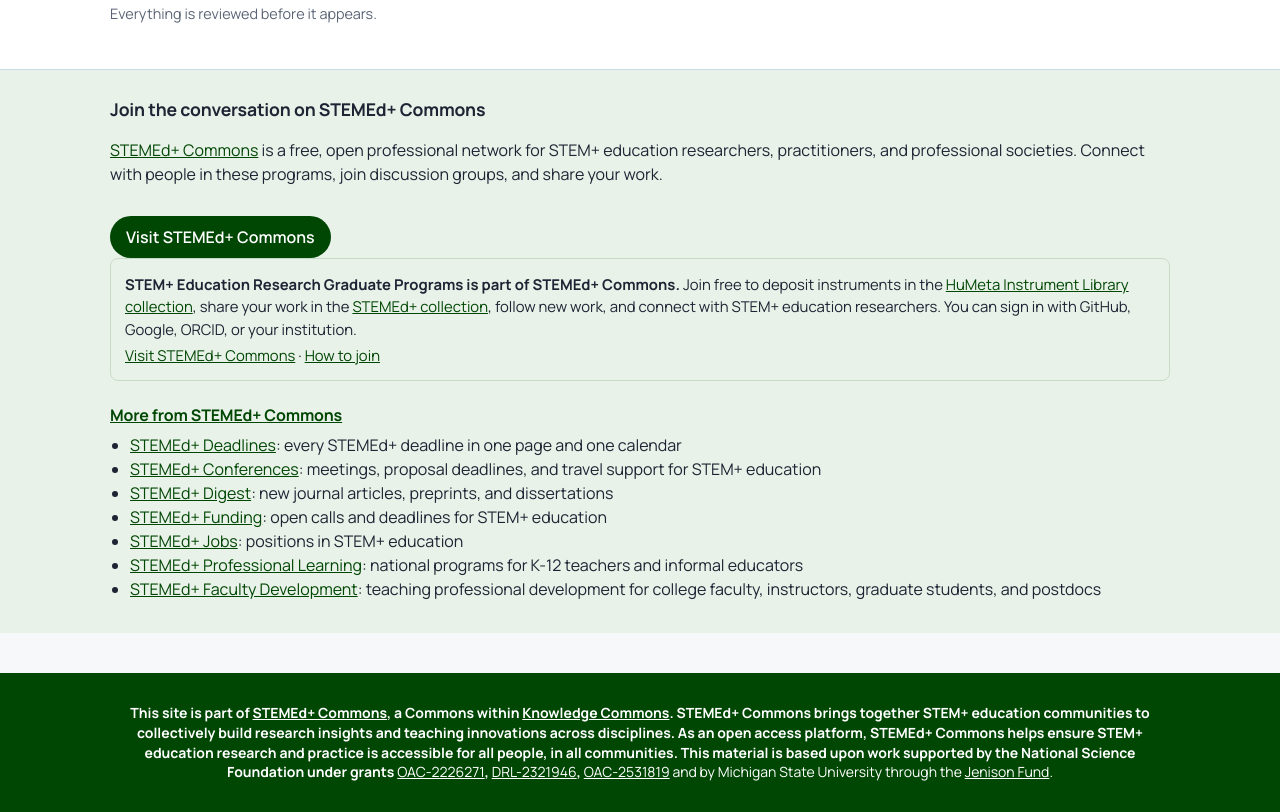
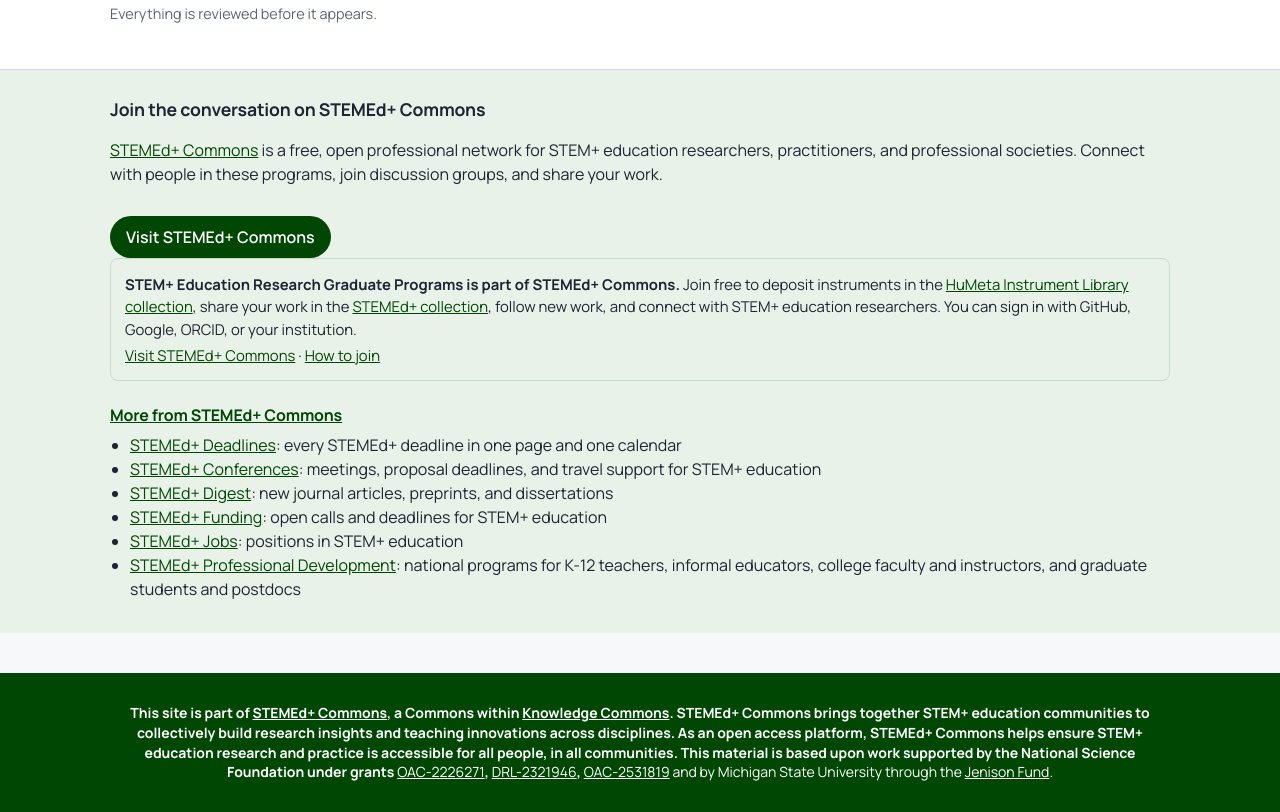
Before and after one commit to JLib271/stem-ed-research-programs, a plain HTML site: page site/index.html in a window 1280 px wide. Shown: the part 1711-2523 px from the top of the page. Drawn offline with Linux system fonts and the light colour scheme; no server answers.

Commit message:
Link to STEMEd+ Professional Development
STEMEd+ Professional Learning and STEMEd+ Faculty Development are now one site,
https://jlib271.github.io/stemed-professional-development/, filtered by role.

Co-Authored-By: Claude Opus 5.5 <noreply@anthropic.com>
Claude-Session: https://claude.ai/code/session_01Xxm9siXygVpFM5Q4XvGHYh

```diff
--- a/site/index.html
+++ b/site/index.html
@@ -157,8 +157,7 @@
       <li><a href="https://jlib271.github.io/STEMEd-Digest/">STEMEd+ Digest</a>: new journal articles, preprints, and dissertations</li>
       <li><a href="https://jlib271.github.io/stemed-funding/">STEMEd+ Funding</a>: open calls and deadlines for STEM+ education</li>
       <li><a href="https://jlib271.github.io/stemed-jobs/">STEMEd+ Jobs</a>: positions in STEM+ education</li>
-      <li><a href="https://jlib271.github.io/stemed-professional-learning/">STEMEd+ Professional Learning</a>: national programs for K-12 teachers and informal educators</li>
-      <li><a href="https://jlib271.github.io/stemed-faculty-development/">STEMEd+ Faculty Development</a>: teaching professional development for college faculty, instructors, graduate students, and postdocs</li>
+      <li><a href="https://jlib271.github.io/stemed-professional-development/">STEMEd+ Professional Development</a>: national programs for K-12 teachers, informal educators, college faculty and instructors, and graduate students and postdocs</li>
     </ul>
   </div>
 </section>
```
